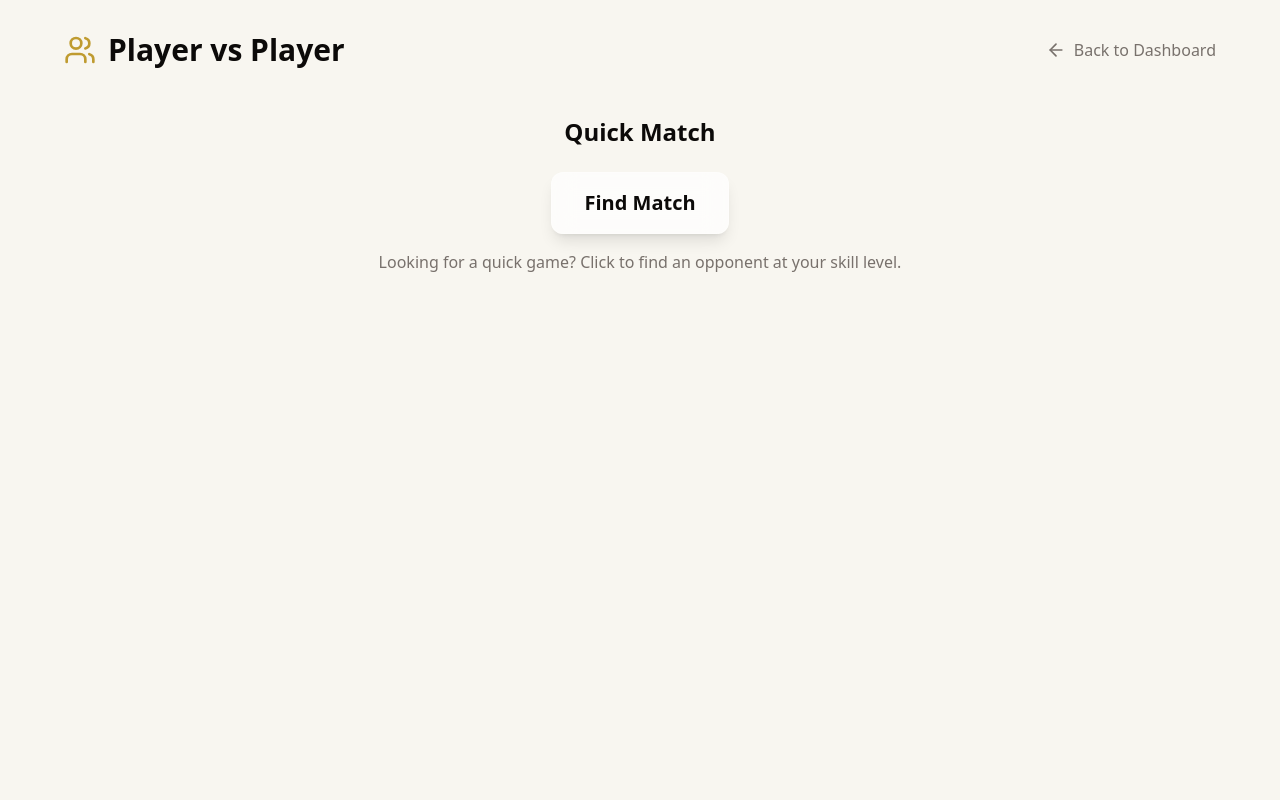
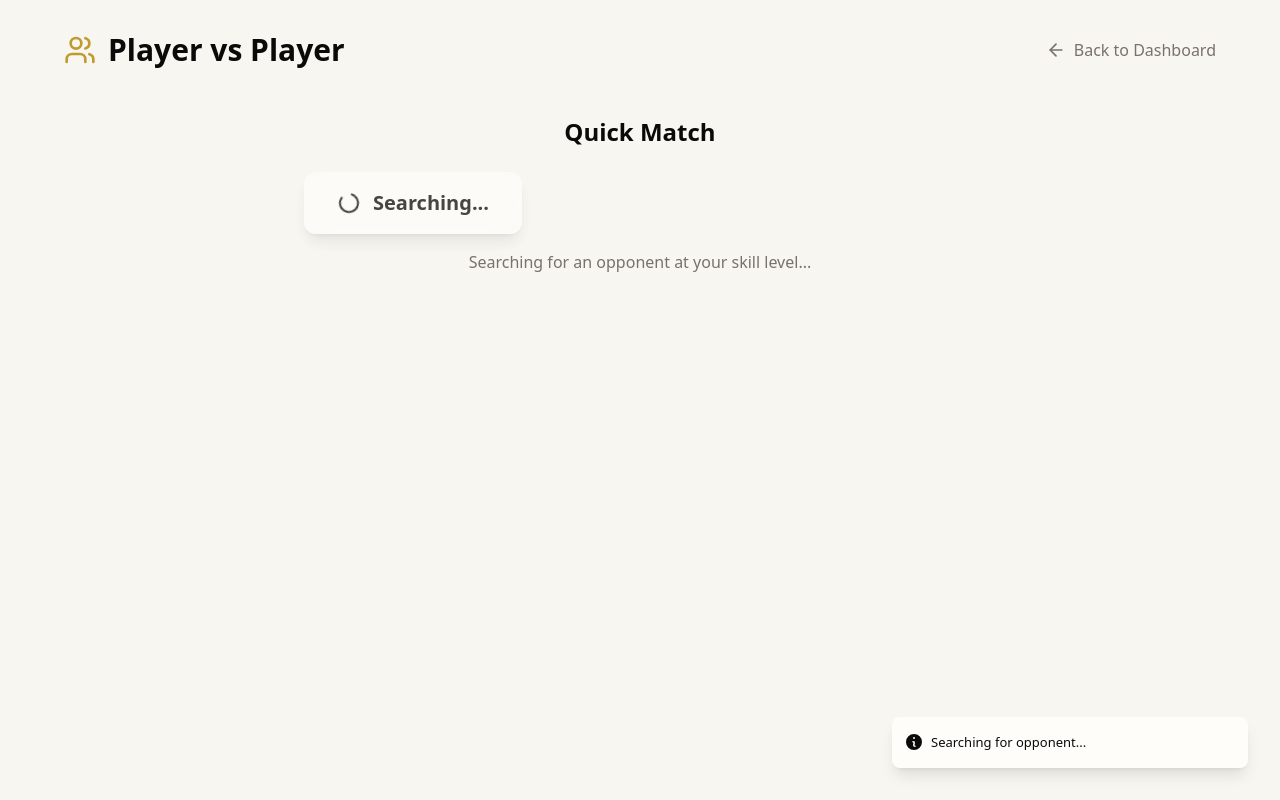
Before and after one commit to codeaj001/compchess, a React (Vite) app: page /pvp in a window 1280 px wide. Both pictures are taken after a click on the button "Find Match". Built offline with nearby package versions, Linux system fonts and the light colour scheme.

Commit message:
Continue development
No specific changes were implemented in this commit.  Further development is ongoing.

```diff
--- a/src/pages/PvP.tsx
+++ b/src/pages/PvP.tsx
@@ -1,10 +1,24 @@
 
 import { motion } from "framer-motion";
 import { useNavigate } from "react-router-dom";
-import { Users, ArrowLeft } from "lucide-react";
+import { Users, ArrowLeft, Loader2 } from "lucide-react";
+import { useState } from "react";
+import { toast } from "sonner";
 
 const PvP = () => {
   const navigate = useNavigate();
+  const [isSearching, setIsSearching] = useState(false);
+
+  const handleFindMatch = () => {
+    setIsSearching(true);
+    toast.info("Searching for opponent...");
+
+    // Simulate matchmaking delay
+    setTimeout(() => {
+      setIsSearching(false);
+      toast.error("No opponents found. Please try again later.");
+    }, 3000);
+  };
 
   return (
     <div className="min-h-screen bg-chess-cream p-8">
@@ -36,18 +50,28 @@ const PvP = () => {
         >
           <h2 className="text-2xl font-semibold mb-6">Quick Match</h2>
           <motion.button
-            whileHover={{ scale: 1.05 }}
-            whileTap={{ scale: 0.95 }}
-            className="glass-panel px-8 py-4 rounded-xl text-xl font-semibold"
-            onClick={() => {
-              // TODO: Implement matchmaking logic
-              console.log("Finding match...");
-            }}
+            whileHover={{ scale: isSearching ? 1 : 1.05 }}
+            whileTap={{ scale: isSearching ? 1 : 0.95 }}
+            className={`glass-panel px-8 py-4 rounded-xl text-xl font-semibold flex items-center justify-center gap-3 min-w-[200px] ${
+              isSearching ? "opacity-75 cursor-not-allowed" : ""
+            }`}
+            onClick={handleFindMatch}
+            disabled={isSearching}
           >
-            Find Match
+            {isSearching ? (
+              <>
+                <Loader2 className="animate-spin" size={24} />
+                Searching...
+              </>
+            ) : (
+              "Find Match"
+            )}
           </motion.button>
           <p className="mt-4 text-chess-muted">
-            Looking for a quick game? Click to find an opponent at your skill level.
+            {isSearching
+              ? "Searching for an opponent at your skill level..."
+              : "Looking for a quick game? Click to find an opponent at your skill level."
+            }
           </p>
         </motion.div>
       </div>
```
